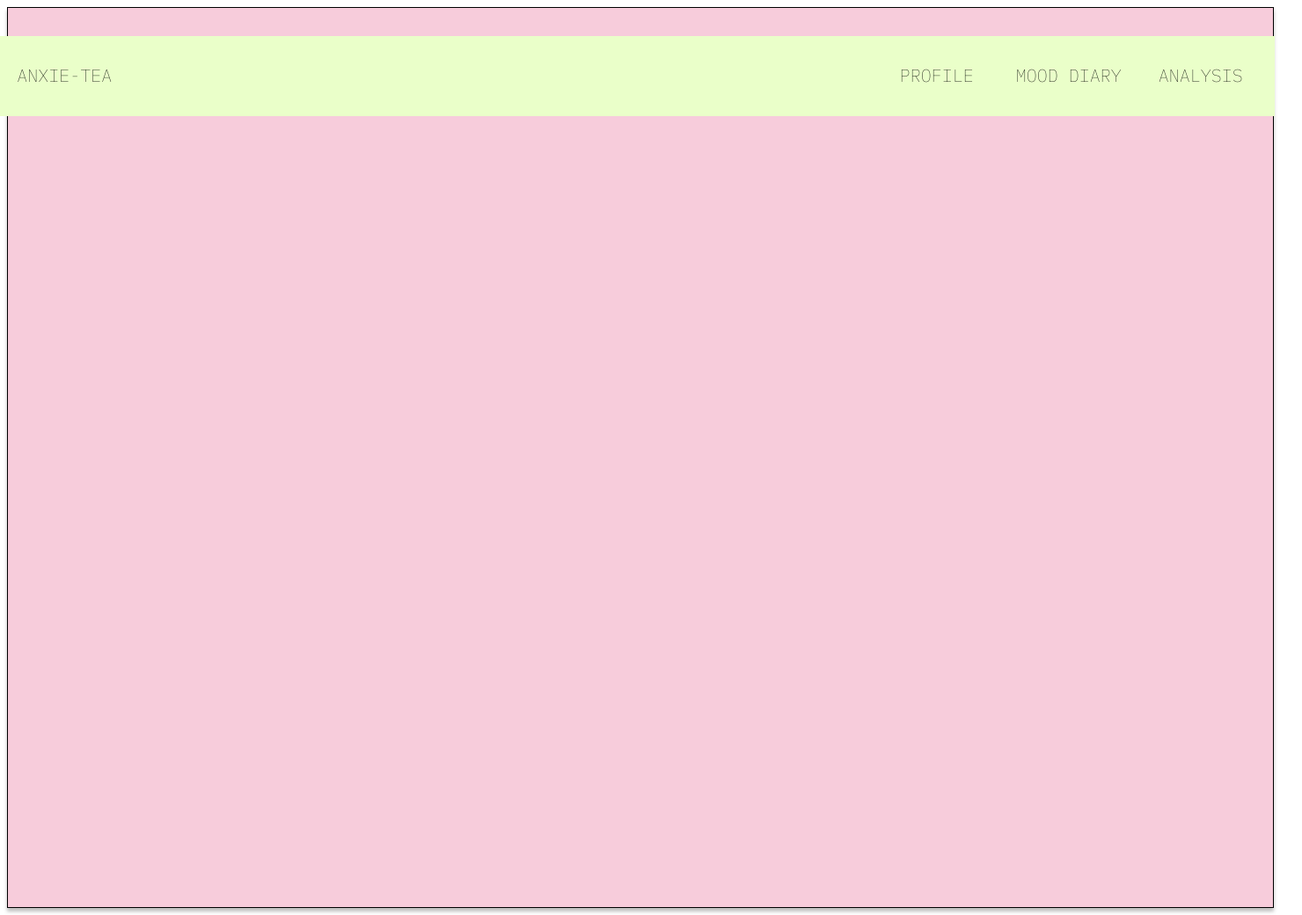
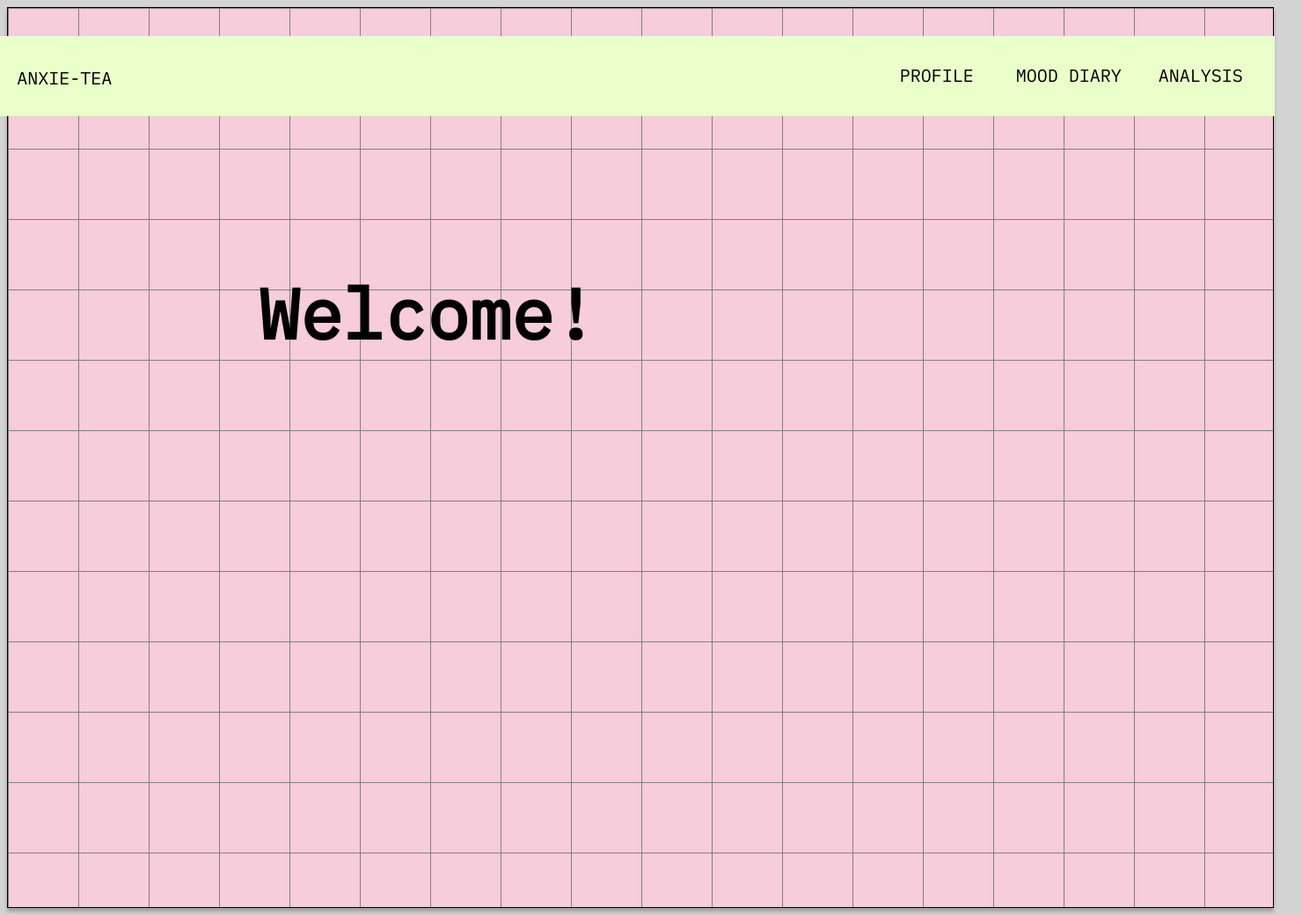
Before and after one commit to PennSpark/sp22-blue-AnxieTea, a Django app: page / in a window 1480 px wide. Shown: the whole page at 88% size. Run offline with Django 3.2, Linux system fonts and the light colour scheme.

Commit message:
added background grid

```diff
--- a/anxietea/templates/anxietea/onboarding.html
+++ b/anxietea/templates/anxietea/onboarding.html
@@ -4,19 +4,20 @@
     <link rel="stylesheet" type="text/css" href="style.css" />
     <meta charset="utf-8" />
     <style>
-      @import url("https://fonts.googleapis.com/css2?family=IBM+Plex+Mono:wght@100&display=swap");
+      @import url("https://fonts.googleapis.com/css2?family=IBM+Plex+Mono&display=swap");
     </style>
   </head>
   <body>
     <div class="background">
       <div class="navigation-bar">
-        <h1 class="anxie-tea">ANXIE-TEA</h1>
+        <p class="anxie-tea">ANXIE-TEA</p>
         <div class="menu">
-          <h1 class="menu-items">PROFILE</h1>
-          <h1 class="menu-items">MOOD DIARY</h1>
-          <h1 class="menu-items">ANALYSIS</h1>
+          <p class="menu-items">PROFILE</p>
+          <p class="menu-items">MOOD DIARY</h1>
+          <p class="menu-items">ANALYSIS</h1>
         </div>
       </div>
+      <h1>Welcome!</h1>
     </div>
   </body>
 </html>
--- a/anxietea/templates/anxietea/style.css
+++ b/anxietea/templates/anxietea/style.css
@@ -1,5 +1,6 @@
 body {
   font-family: IBM Plex Mono;
+  background-color: lightgray;
 }
 
 /* .outer-box {
@@ -10,6 +11,25 @@ body {
   padding-bottom: 10px;
   padding-left: 10px;
 } */
+
+h1 {
+  position: absolute;
+  width: 900px;
+  height: 240px;
+  left: 284px;
+  top: 173px;
+
+  font-family: "IBM Plex Mono";
+  font-style: normal;
+  font-weight: 700;
+  font-size: 80px;
+  line-height: 104px;
+  display: flex;
+  align-items: center;
+  text-align: center;
+
+  color: #000000;
+}
 .anxie-tea {
   /* ANXIE-TEA */
 
@@ -61,6 +81,10 @@ body {
   border: 1px solid #000000;
   box-sizing: border-box;
   box-shadow: 0px 4px 4px rgba(0, 0, 0, 0.25);
+
+  background-size: 80px 80px;
+  background-image: linear-gradient(to right, grey 1px, transparent 1px),
+    linear-gradient(to bottom, grey 1px, transparent 1px);
 }
 
 .navigation-bar {
```
